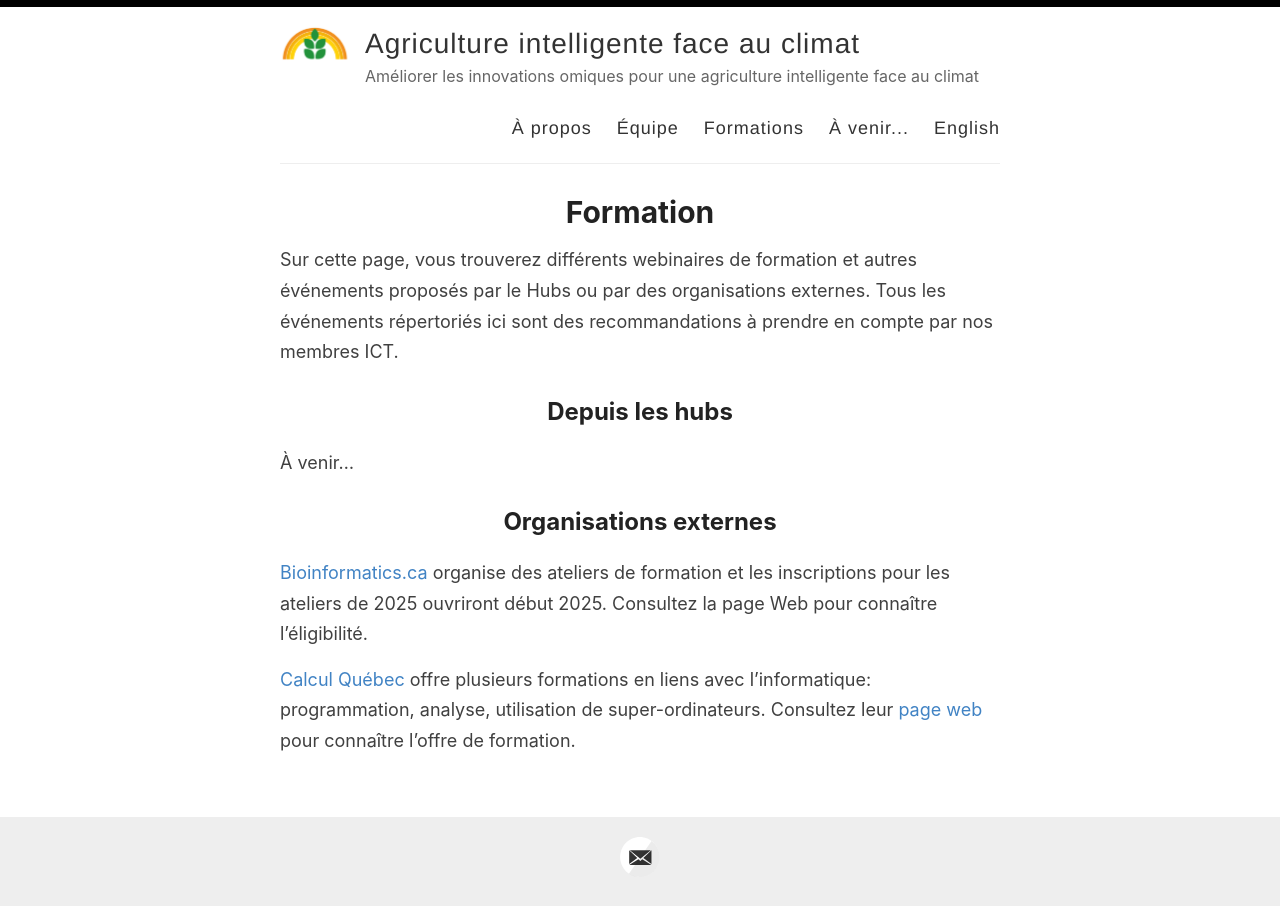
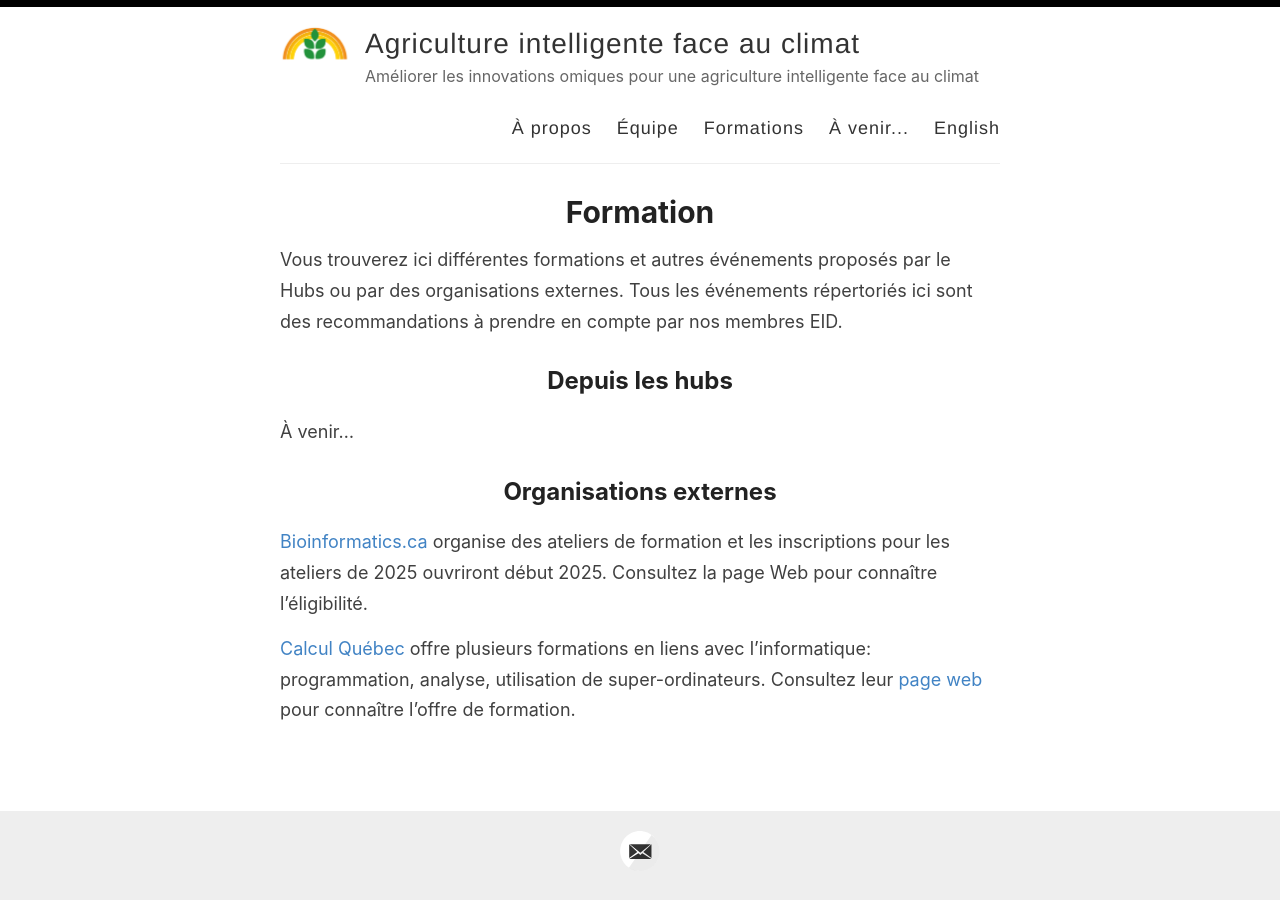
Before and after one commit to ClimateSmartAg/ClimateSmartAg-website-fr, a Jekyll site: the page built from _pages/training.md, in a window 1280 px wide. Built offline with Jekyll 4.4.1, drawn with Linux system fonts in a browser that asks for light colours.

Commit message:
Update training.md

```diff
--- a/_pages/training.md
+++ b/_pages/training.md
@@ -5,7 +5,7 @@ permalink: /training/
 ---
 
 # Formation
-Sur cette page, vous trouverez différents webinaires de formation et autres événements proposés par le Hubs ou par des organisations externes. Tous les événements répertoriés ici sont des recommandations à prendre en compte par nos membres ICT.
+Vous trouverez ici différentes formations et autres événements proposés par le Hubs ou par des organisations externes. Tous les événements répertoriés ici sont des recommandations à prendre en compte par nos membres EID.
 
 ## Depuis les hubs
 À venir...
```
